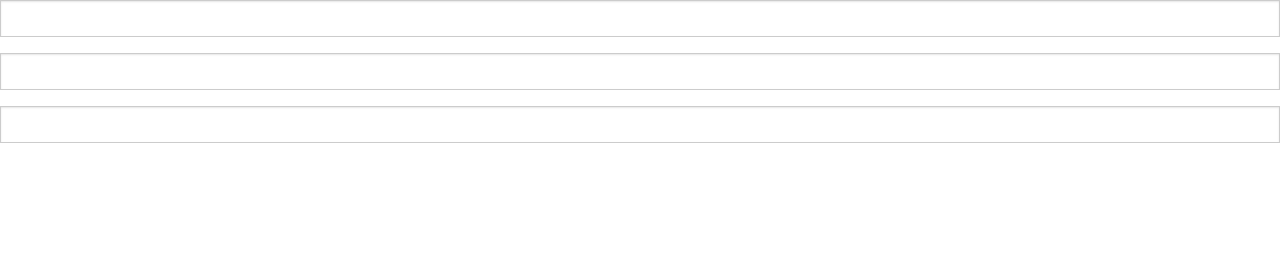
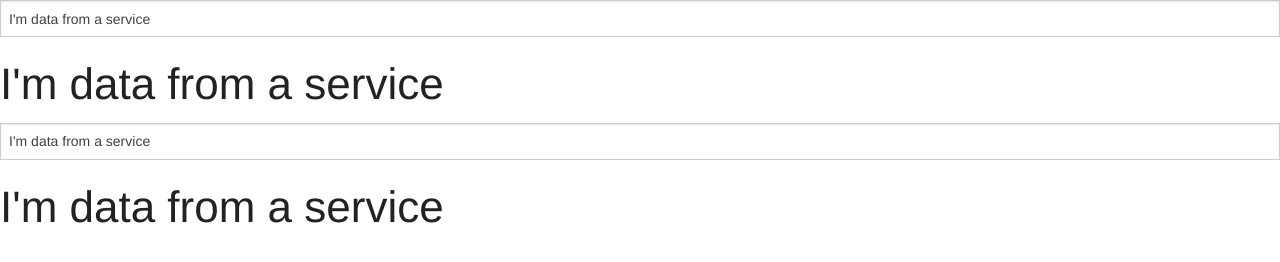
Before and after one commit to sarmadbokhari/angular_by_example, a plain HTML site: page controller_inheritance.html in a window 1280 px wide. Drawn offline with Linux system fonts and the light colour scheme.

Commit message:
Sharing data between controllers

```diff
--- a/controller_inheritance.html
+++ b/controller_inheritance.html
@@ -5,18 +5,18 @@
     <link rel="stylesheet" href="foundation-5.2.2/css/foundation.min.css">
   </head>
 
-  <body ng-app="myapp">
-    <input type="text" ng-model="message">
-    <h1>{{message}}</h1>
+  <body ng-app="myApp">
 
     <div ng-controller="FirstCtrl">
-      <input type="text" ng-model="message">
-      <h1>{{message}}</h1>
+      <input type="text" ng-model="data.message">
+      <h1>{{data.message}}</h1>
     </div>
 
+
+
     <div ng-controller="SecondCtrl">
-      <input type="text" ng-model="message">
-      <h1>{{message}}</h1>
+      <input type="text" ng-model="data.message">
+      <h1>{{data.message}}</h1>
     </div>
 
     <script type="text/javascript" src="angular.min.js"></script>
--- a/controller_inheritance.js
+++ b/controller_inheritance.js
@@ -1,7 +1,13 @@
-angular.module("myapp", [])
-  .controller("FirstCtrl", function($scope){
+var myApp = angular.module("myApp", []);
 
-  })
-  .controller("SecondCtrl", function($scope){
+myApp.factory('Data', function(){
+  return {message:"I'm data from a service"};
+});
 
-  });
+function FirstCtrl($scope, Data){
+  $scope.data = Data;
+}
+
+function SecondCtrl($scope, Data){
+  $scope.data = Data;
+}
```
